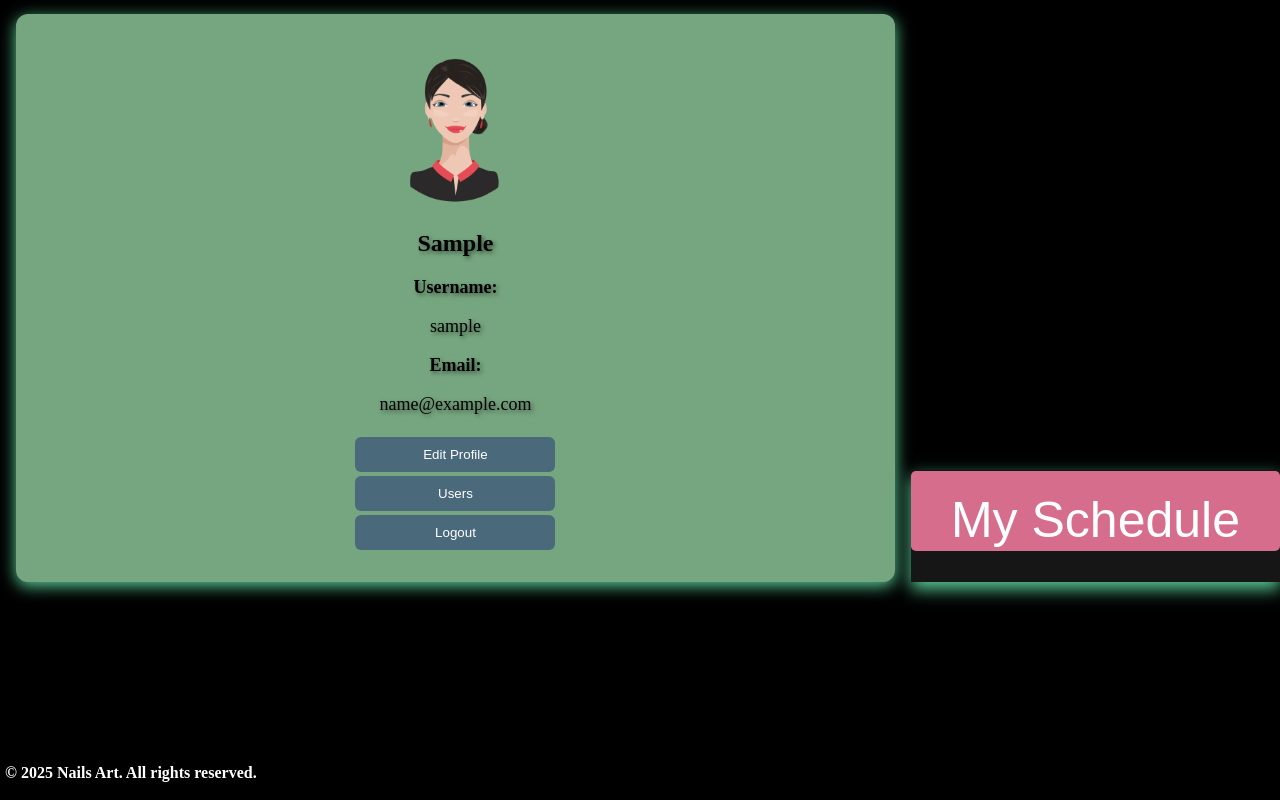
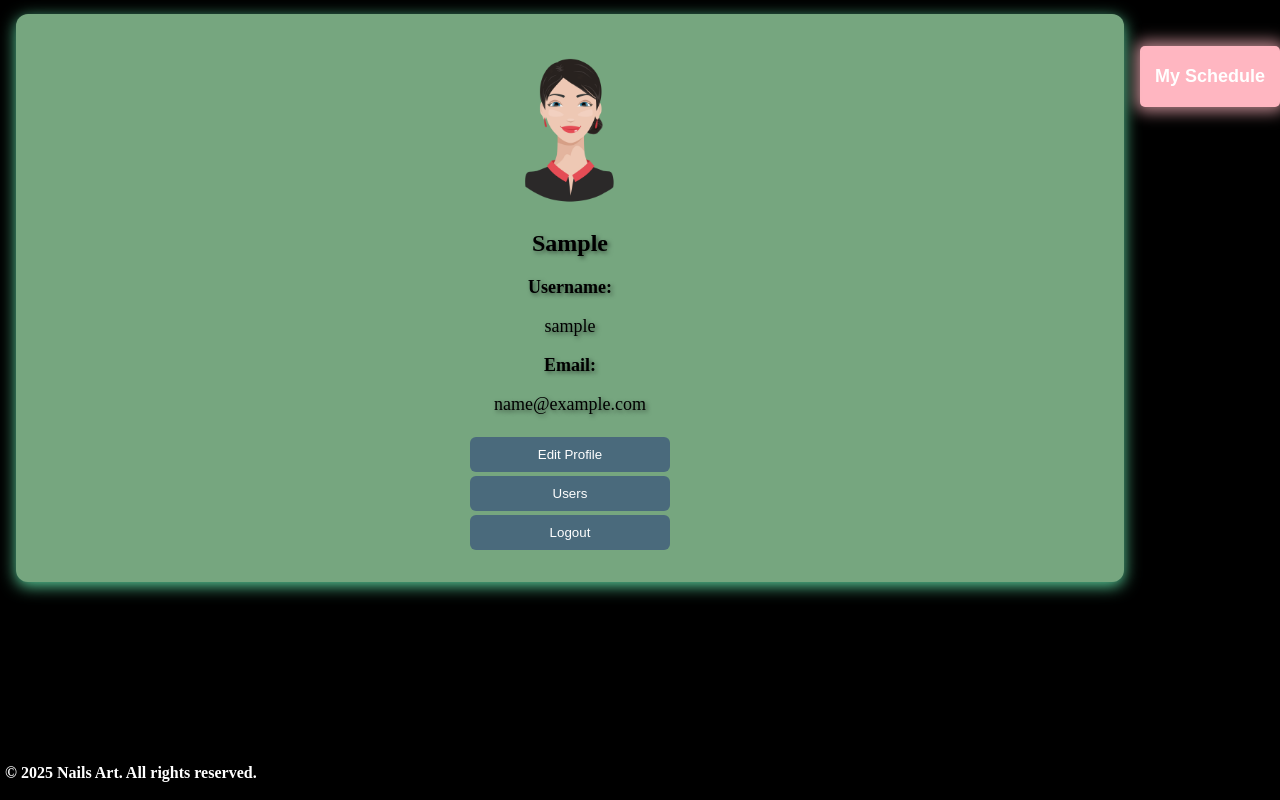
Before and after one commit to AniiitaCode/art-project, a Spring Boot app: page /home in a window 1280 px wide. Run offline with Spring Boot 4, Linux system fonts and the light colour scheme; the visitor is signed in with stand-in values (Sample User, id 1); data that the repository does not hold is empty.

Commit message:
Change home page

```diff
--- a/src/main/resources/static/css/home.css
+++ b/src/main/resources/static/css/home.css
@@ -1,18 +1,22 @@
 .w-15 {
     width: 15%;
 }
+
 
 h5 {
     margin-bottom: 0;
 }
 
+
 .bg-gray {
     background-color: #e9ecef;
 }
 
+
 .bg-nav {
     background-color: rgba(1, 141, 8, 0);
 }
+
 
 nav {
     position: fixed;
@@ -24,17 +28,19 @@ nav {
     display: flex;
     box-shadow: 2px 2px 8px #b5b9bd;
     z-index: 10;
+}
 
-}
 
 nav a {
     color: #acafb2;
 }
 
+
 nav .home {
     padding: 0.5em 1em;
     flex: 1 0 30%;
 }
+
 
 nav .links {
     display: flex;
@@ -45,13 +51,16 @@ nav .links {
     flex: 1 1 70%;
 }
 
+
 nav > .home > a {
     padding-left: 1em;
 }
 
+
 body > nav > div.links > li {
     padding-right: 1em;
 }
+
 
 body {
     margin: 0;
@@ -60,22 +69,25 @@ body {
     background-repeat: no-repeat;
     background-position: center center;
     background-color: black;
+}
 
-}
 
 main {
     padding-top: 30px;
 }
+
 
 .home-container {
     display: flex;
     flex-direction: row;
 }
 
+
 .profile-img {
     width: 160px;
     height: 160px;
 }
+
 
 .profile-section {
     border-radius: 12px;
@@ -92,6 +104,7 @@ main {
     z-index: 1;
 }
 
+
 .my-stories-section {
     border-radius: 12px;
     margin: -1em 2em auto;
@@ -105,11 +118,13 @@ main {
     z-index: 1;
 }
 
+
 .profile-info {
     display: flex;
     flex-direction: column;
     font-size: 18px;
 }
+
 
 .profile-info button {
     margin-top: 0.3em;
@@ -125,6 +140,7 @@ main {
     padding-bottom: 0.5em;
     gap: 10px;
 }
+
 
 .left-panel {
     display: flex;
@@ -143,6 +159,7 @@ main {
     border-top: 1px solid #dee2e6
 }
 
+
 .login input, select, textarea {
     border: none;
     margin-left: auto;
@@ -150,13 +167,16 @@ main {
     width: 60%;
 }
 
+
 input, select, textarea {
     border-radius: 3px;
 }
 
+
 .add-offer-form, .login {
     width: 400px;
 }
+
 
 .home-fields {
     border-radius: 6px;
@@ -169,12 +189,14 @@ input, select, textarea {
     height: 580px;
 }
 
+
 ul {
     display: block;
     gap: 5px;
     padding-left: 0;
     margin-bottom: 0;
 }
+
 
 ul li {
     border-radius: 6px;
@@ -183,10 +205,12 @@ ul li {
     list-style-type: none;
 }
 
+
 ul li:hover {
     background-color: #98999a;
     border: white solid 2px;
 }
+
 
 .info-row {
     background-color: #343a40;
@@ -198,12 +222,14 @@ ul li:hover {
     gap: 55px;
 }
 
+
 .my-stories {
     border-radius: 4px;
     padding: 10px;
     color: rgba(207, 230, 243, 0.78);
     background-color: rgba(24, 24, 24, 0.92);
 }
+
 
 .my-stories-first-row {
     color: whitesmoke;
@@ -213,6 +239,7 @@ ul li:hover {
     width: auto;
     font-weight: bold;
 }
+
 
 .large-button {
     font-size: 50px;
@@ -228,9 +255,11 @@ ul li:hover {
     margin-top: -20px;
 }
 
+
 .large-button:hover {
     background-color: #E28B9B;
 }
+
 
 .second-info {
     padding: 0.5em 0.5em 0 0.5em;
@@ -241,6 +270,7 @@ ul li:hover {
     border-bottom-left-radius: 4px;
     border-bottom-right-radius: 4px;
 }
+
 
 .second-info section {
     width: 200px;
@@ -253,6 +283,7 @@ ul li:hover {
     transition: all 0.3s ease-in-out;
 }
 
+
 .second-info section:hover {
     margin: 0;
     cursor: pointer;
@@ -261,6 +292,7 @@ ul li:hover {
     white-space: normal;
     overflow: visible;
 }
+
 
 button {
     background-color: rgb(74, 106, 124);
@@ -271,26 +303,31 @@ button {
     cursor: pointer;
 }
 
-.story-board {
-    box-shadow: 0 7px 16px #5ace9a;
-    text-shadow: 5px 5px 5px rgba(0, 0, 0, 0.5);
-    background-color: rgb(118, 166, 127);
-    display: flex;
-    flex-direction: row;
-    justify-content: space-between;
-    padding: 0;
-    color: rgba(207, 230, 243, 0.78);
-    background-color: rgba(24, 24, 24, 0.92);
-    margin-top: 440px;
+
+.create-button {
+    background-color: lightpink;
+    color: #ffffff;
+    font-size: 18px;
+    padding: 20px 15px;
+    border: none;
+    border-radius: 5px;
+    transition: background-color 0.3s ease, box-shadow 0.3s ease;
+    box-shadow: 0 0 15px 5px rgba(255, 182, 193, 0.7);
     font-weight: bold;
-    font-size: 21px;
 }
+
+
+.create-button:hover {
+    background-color: deeppink;
+}
+
 
 .single-story {
     display: block;
     margin-bottom: 0;
     align-items: center;
 }
+
 
 .read-details {
     display: flex;
@@ -299,19 +336,23 @@ button {
     justify-content: space-between;
 }
 
+
 button:hover {
     background-color: rgb(39, 63, 77);
 }
 
+
 .primary-text {
     color: rgb(218, 218, 218);
 }
+
 
 footer {
     position: static;
     bottom: 0;
     width: 100%;
 }
+
 
 .img-thumb {
     padding: .25rem;
@@ -320,6 +361,7 @@ footer {
     border-radius: .25rem;
     max-width: 100%;
 }
+
 
 .bg-blur {
     background-color: rgb(0, 0, 0);
@@ -333,10 +375,12 @@ footer {
     text-align: center;
 }
 
+
 .mySticky {
     position: sticky;
     left: 0;
 }
+
 
 .story-info {
     display: flex;
@@ -355,17 +399,19 @@ footer {
     0 -0.07em white;
 }
 
+
 a {
     color: #092550;
     text-shadow: 2px 2px 4px rgba(0, 0, 0, 0.5);
 }
 
+
 a:hover {
     text-shadow: none;
     text-decoration: none;
     color: #d1ddf1;
+}
 
-}
 
 .count, .user {
     border-radius: 4px;
@@ -385,6 +431,7 @@ a:hover {
     box-shadow: 0 4px 8px rgba(0, 0, 0, 0.3);
 }
 
+
 .intro-text {
     font-size: 1.2rem;
     line-height: 1.6;
@@ -392,11 +439,13 @@ a:hover {
     color: #d4d4d4;
 }
 
+
 .encounters-list {
     list-style-type: none;
     padding: 0;
     text-align: left;
 }
+
 
 .encounters-list li {
     background: #2c2f33;
@@ -409,15 +458,18 @@ a:hover {
     box-shadow: inset 0 2px 4px rgba(0, 0, 0, 0.2);
 }
 
+
 .encounters-list li strong {
     color: #7289da;
 }
+
 
 .encounters-list li:hover {
     background: #40444b;
     transform: translateY(-2px);
     transition: all 0.3s ease-in-out;
 }
+
 
 .footer {
     position: fixed;
--- a/src/main/resources/templates/home.html
+++ b/src/main/resources/templates/home.html
@@ -76,12 +76,14 @@
         </div>
          <div class="story-board">
              <p>
-                 <a th:if="${user.role.name() == 'USER'}" th:href="@{/designs}"><button>CREATE DESIGN</button></a>
+                 <a th:if="${user.role.name() == 'USER'}" th:href="@{/designs}">
+                     <button class="create-button">CREATE DESIGN</button>
+                 </a>
              </p>
 
              <p>
                  <a th:if="${user.role.name() == 'ADMIN'}" th:href="@{/schedule}">
-                     <button class="large-button">My Schedule</button>
+                     <button class="create-button">My Schedule</button>
                  </a>
              </p>
          </div>
```
